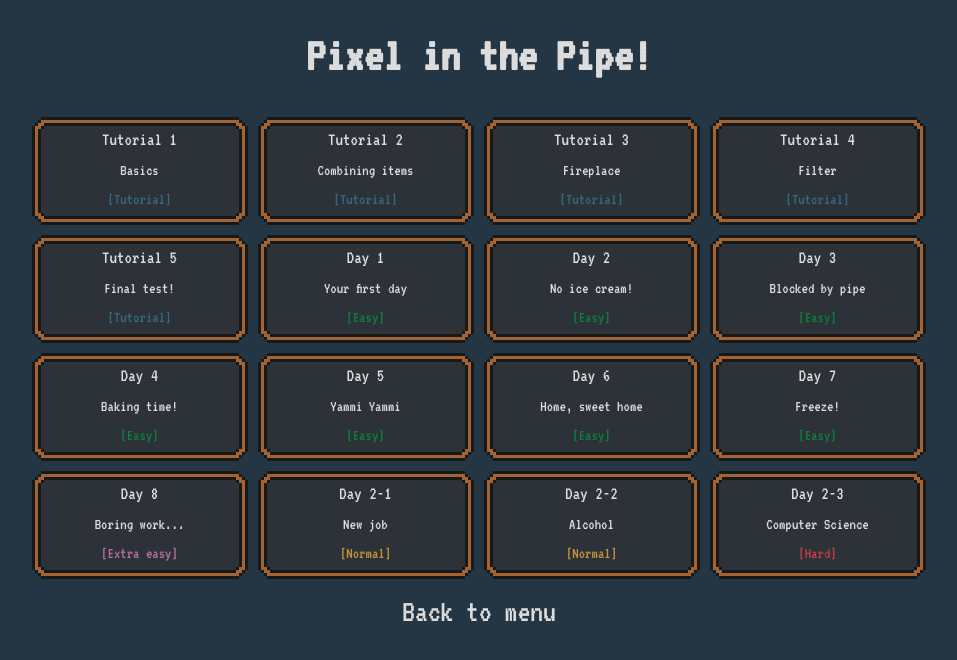
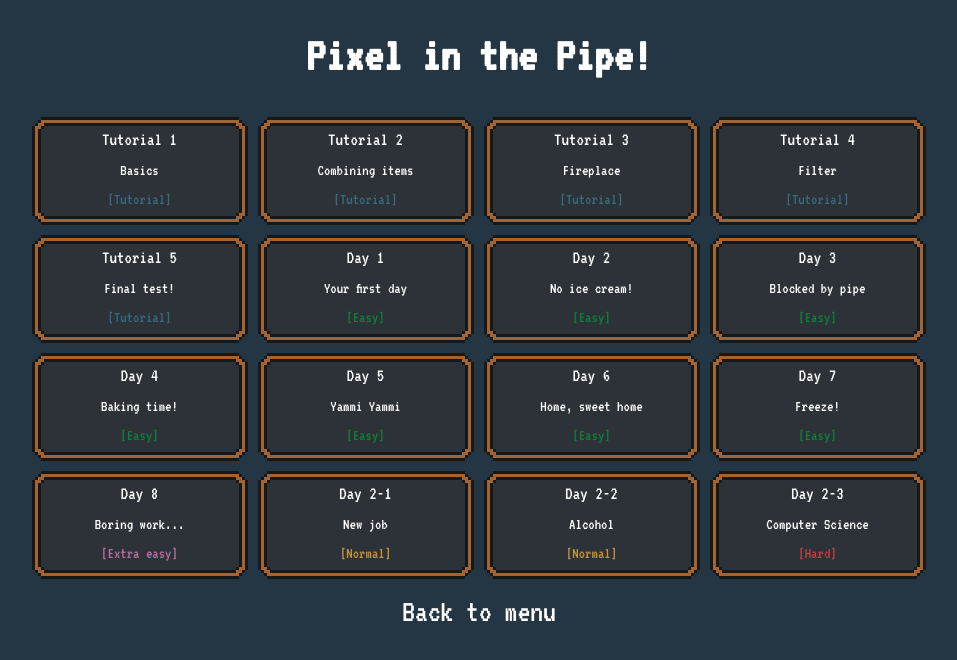
Before and after one commit to karboosx/pixelinthepipe, a PHP site: page /pixelinthepipe/stages.html in a window 1280 px wide. Shown: the top 660 px of the page, without its empty margins (161-1118 px from the left). Run offline with PHP 8.4, Linux system fonts and the light colour scheme.

Commit message:
color fix

```diff
--- a/css/intro.css
+++ b/css/intro.css
@@ -72,8 +72,12 @@ a {
     text-decoration: none;
     text-align: center;
     font-size: 1em;
-    color: #DCDCDC;
+    color: #ffffff;
     margin: 8px;
+}
+
+a:hover{
+    color: #a0d3ff;
 }
 
 .centerBlock {
--- a/css/stages.css
+++ b/css/stages.css
@@ -15,8 +15,12 @@ body {
     float: left;
     width: 216px;
     margin: 5px;
+    color: #ffffff;
 }
 
+a.level{
+    color: #ffffff;
+}
 .level h4,h3,p{
     margin-top:13px;
     margin-bottom:10px;
```
